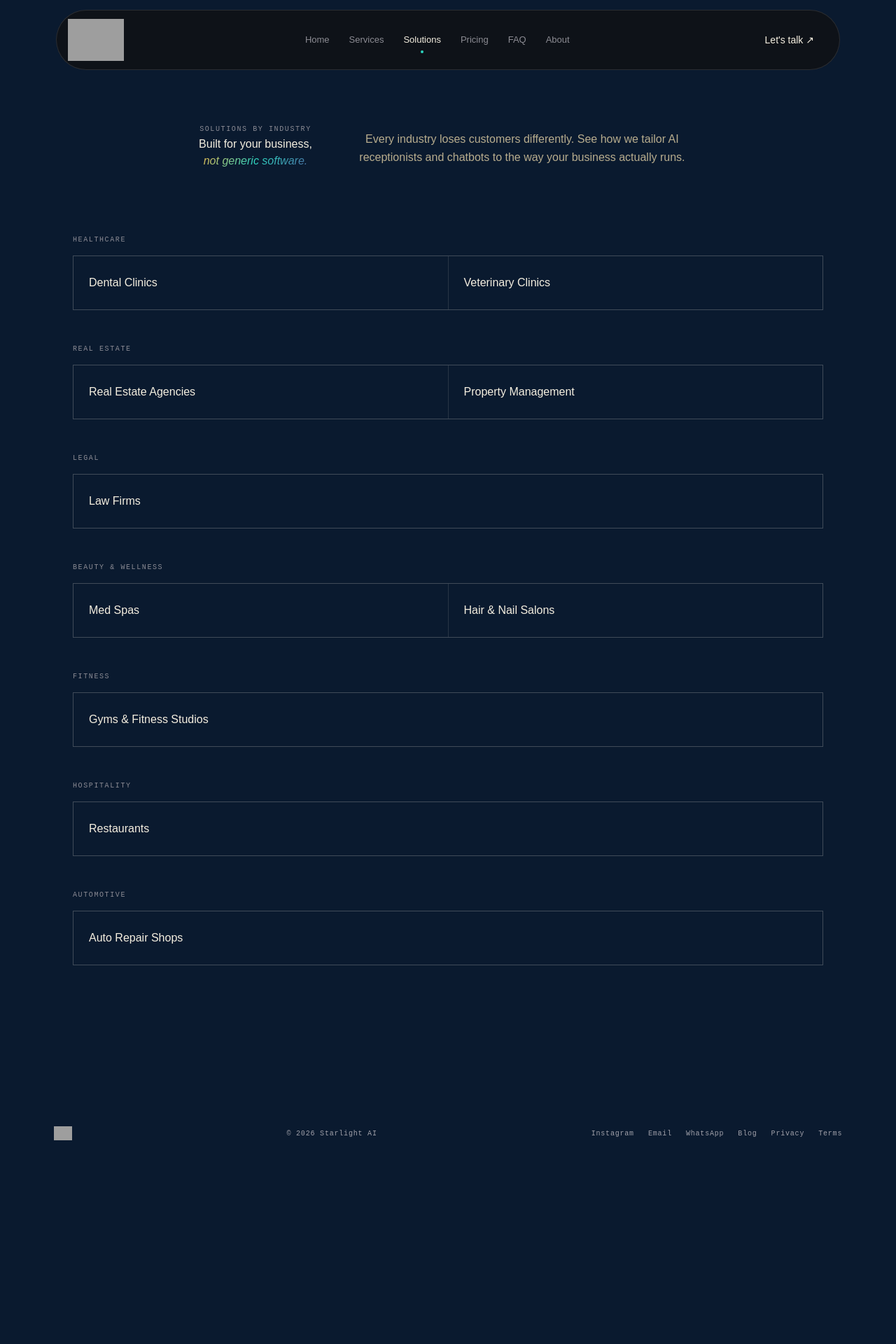
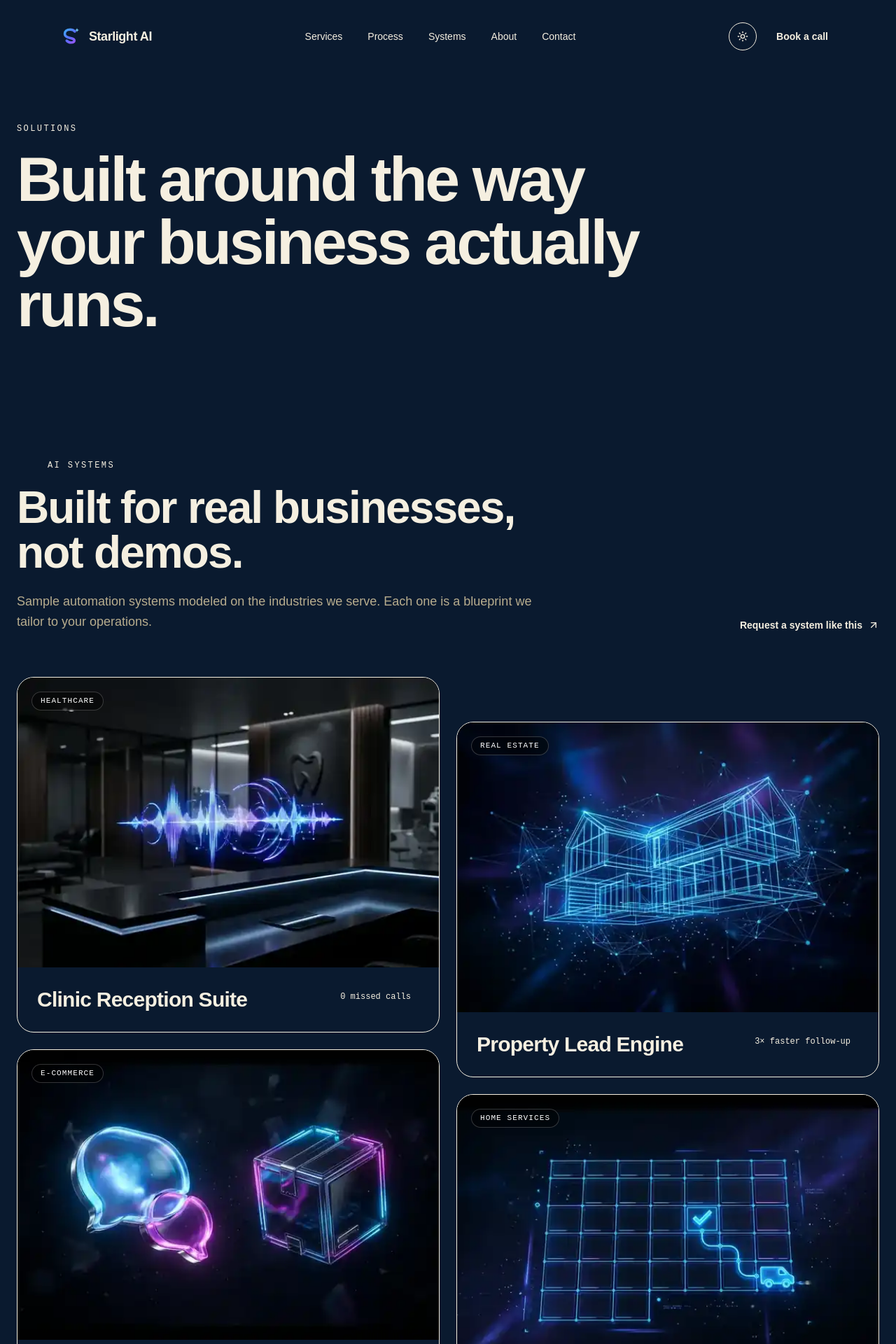
Before and after one commit to abbasimohsin392-prog/Starlight, a Next.js app: page /solutions in a window 1280 px wide. Shown: the top 1920 px of the page at 70% size. Before the commit the page ends 1659 px from the top, so only its background shows below. Built offline with nearby package versions, Linux system fonts and the light colour scheme; grey boxes are pictures that could not be loaded.

Commit message:
Publish redesigned website content and navigation

```diff
--- a/app/solutions/page.tsx
+++ b/app/solutions/page.tsx
@@ -1,61 +1,4 @@
-"use client"
-import { motion, AnimatePresence } from "framer-motion"
-import { niches } from "@/lib/niches"
-import Link from "next/link"
-const CALENDLY = "https://calendly.com/starlightai306/30min"
-const WHATSAPP = "https://wa.me/923007657038"
-const EMAIL = "mailto:hello@starlightai.site"
-const INSTAGRAM = "https://www.instagram.com/starlight_.ai/"
-const navItems = [
-  { label: "Home", href: "/" },
-  { label: "Services", href: "/services" },
-  { label: "Solutions", href: "/solutions" },
-  { label: "Pricing", href: "/pricing" },
-  { label: "FAQ", href: "/#faq" },
-  { label: "About", href: "/about" },
-]
-
-function Reveal({ children, delay = 0, className = "" }: { children: React.ReactNode; delay?: number; className?: string }) {
-  return <motion.div className={className} initial={{ opacity: 0, y: 28 }} whileInView={{ opacity: 1, y: 0 }} viewport={{ once: true, margin: "-80px" }} transition={{ duration: .7, delay, ease: [0.22, 1, .36, 1] }}>{children}</motion.div>
-}
-
-export default function SolutionsPage() {
-  const categories = Array.from(new Set(niches.map(n => n.category)))
-  return (
-    <main>
-      <nav className="nav nav-scrolled">
-        <a href="/" className="logo" style={{ display: "flex", alignItems: "center", gap: 8 }}><img src="/starlight-logo.png" alt="Starlight AI" style={{ height: 60, width: "auto" }} /></a>
-        <div className="nav-links">{navItems.map(item => <a key={item.href} href={item.href} className={item.label === "Solutions" ? "active" : ""}>{item.label}</a>)}</div>
-        <a href={CALENDLY} target="_blank" rel="noopener noreferrer" className="inline-flex primary" style={{ borderRadius: 999, padding: "12px 20px", fontSize: 14 }}>Let&apos;s talk ↗</a>
-      </nav>
-
-      <section className="section" style={{ paddingTop: 170 }}>
-        <div className="section-head" style={{ justifyContent: "center", textAlign: "center" }}>
-          <Reveal><span className="eyebrow">SOLUTIONS BY INDUSTRY</span><h1>Built for your business,<br /><em className="gradient-text">not generic software.</em></h1></Reveal>
-          <Reveal delay={.1}><p className="section-intro" style={{ maxWidth: 500, margin: "16px auto 0" }}>Every industry loses customers differently. See how we tailor AI receptionists and chatbots to the way your business actually runs.</p></Reveal>
-        </div>
-
-        {categories.map((cat, ci) => (
-          <Reveal key={cat} delay={ci * .06}>
-            <div style={{ marginBottom: 50 }}>
-              <span className="eyebrow" style={{ display: "block", marginBottom: 16 }}>{cat.toUpperCase()}</span>
-              <div className="solutions-grid">
-                {niches.filter(n => n.category === cat).map(n => (
-                  <Link key={n.slug} href={`/solutions/${n.slug}`} className="solution-card">
-                    <h4>{n.name}</h4>
-                  </Link>
-                ))}
-              </div>
-            </div>
-          </Reveal>
-        ))}
-      </section>
-
-      <footer style={{ flexWrap: "wrap", gap: 16 }}>
-        <a href="/" className="logo" style={{ display: "flex", alignItems: "center" }}><img src="/starlight-logo.png" alt="Starlight AI" style={{ height: 20, width: "auto" }} /></a>
-        <span>© 2026 Starlight AI</span>
-        <div><a href={INSTAGRAM} target="_blank" rel="noopener noreferrer">Instagram</a><a href={EMAIL} target="_blank" rel="noopener noreferrer">Email</a><a href={WHATSAPP} target="_blank" rel="noopener noreferrer">WhatsApp</a><a href="/blog">Blog</a><a href="/privacy">Privacy</a><a href="/terms">Terms</a></div>
-      </footer>
-    </main>
-  )
-}
+import { Nav } from '@/components/site/nav'
+import { Systems } from '@/components/site/systems'
+import { Footer } from '@/components/site/footer'
+export default function SolutionsPage(){return <><Nav/><main className="pt-24"><section className="mx-auto max-w-7xl px-6 pt-20 pb-4"><p className="font-mono text-xs uppercase tracking-[0.2em] text-primary">Solutions</p><h1 className="font-display mt-5 max-w-4xl text-[clamp(2.75rem,7vw,6rem)] font-bold leading-none tracking-[-0.04em]">Built around the way your business actually runs.</h1></section><Systems/></main><Footer/></>}
```
